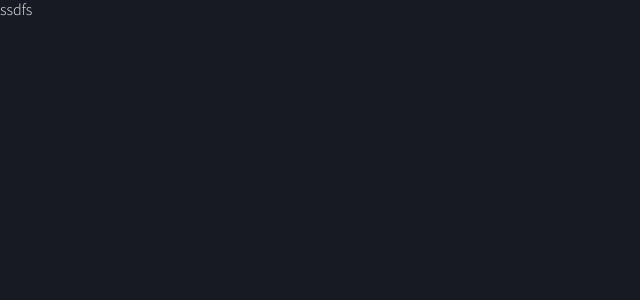
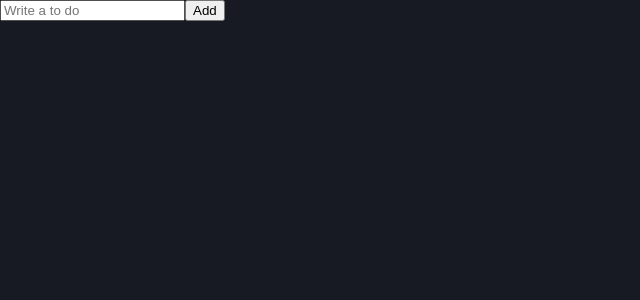
Before and after one commit to Typonote/ToDoList, a React (Create React App) app: page / in a window 1280 px wide. Shown: the top 300 px of the page, without its empty margins (0-640 px from the left). Built offline with nearby package versions, Linux system fonts and the light colour scheme.

Commit message:
#5.5 To Do Setup

```diff
--- a/src/ToDoList.tsx
+++ b/src/ToDoList.tsx
@@ -1,9 +1,29 @@
-import React from "react";
+import React, { useState } from "react";
 
 const ToDoList = () => {
+  const [toDo, setToDo] = useState("");
+
+  const onChangeHandler = (event: React.FormEvent<HTMLInputElement>) => {
+    const {
+      currentTarget: { value },
+    } = event;
+    setToDo(value);
+  };
+  const onSubmitandler = (event: React.FormEvent<HTMLFormElement>) => {
+    event.preventDefault();
+    console.log(toDo);
+  };
+
   return (
     <div>
-      <div>ssdfs</div>
+      <form onSubmit={onSubmitandler}>
+        <input
+          onChange={onChangeHandler}
+          value={toDo}
+          placeholder="Write a to do"
+        />
+        <button>Add</button>
+      </form>
     </div>
   );
 };
```
